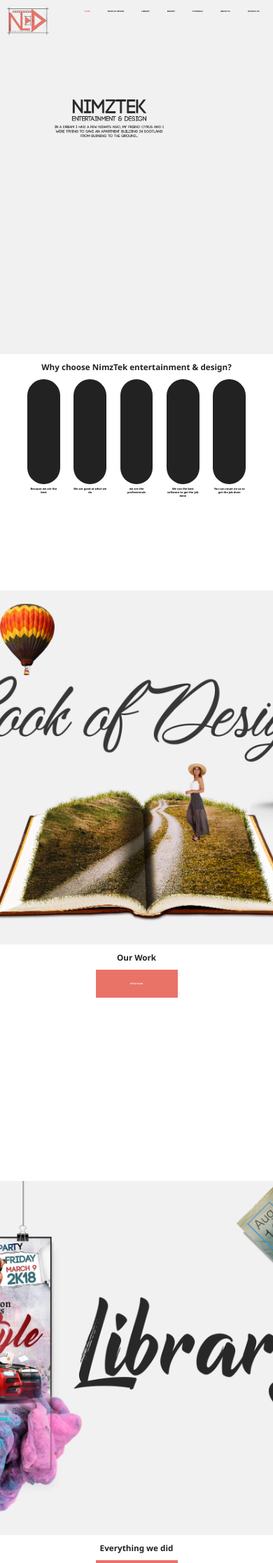
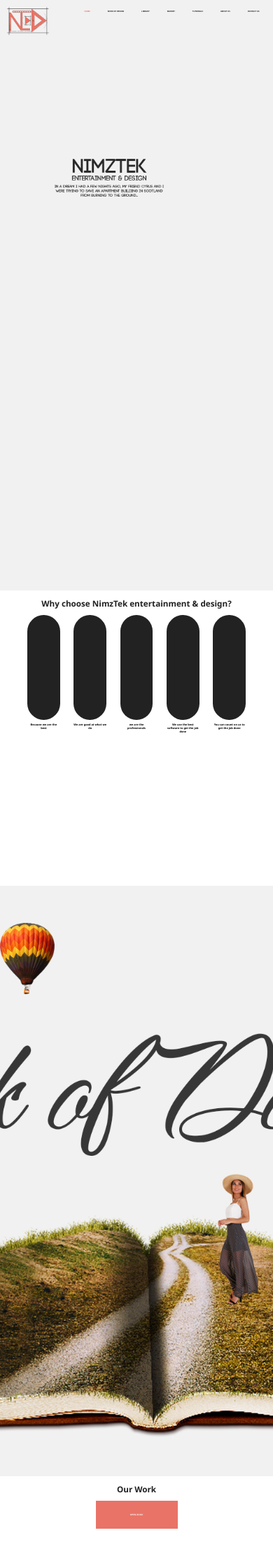
Before and after one commit to nimrodsalabie/nimzteked, a PHP site: page / in a window 390 px wide. Shown: the top 2234 px of the page at 70% size. Run offline with PHP 8.4, Linux system fonts and the light colour scheme.

Commit message:
Update index.css

```diff
--- a/index.css
+++ b/index.css
@@ -360,18 +360,3 @@ h1{
 }
 
 }
-
-@media screen and (max-width: 1080px){
-	.sectionpages{
-	width: 100%;
-	height: 60%;
-	overflow: hidden;
-	background: #F1F1F1;
-}
-	.contextpages{
-	background: #ffffff;
-	width: 100%;
-	height: 40%;
-	overflow: hidden;
-}
-}
```
